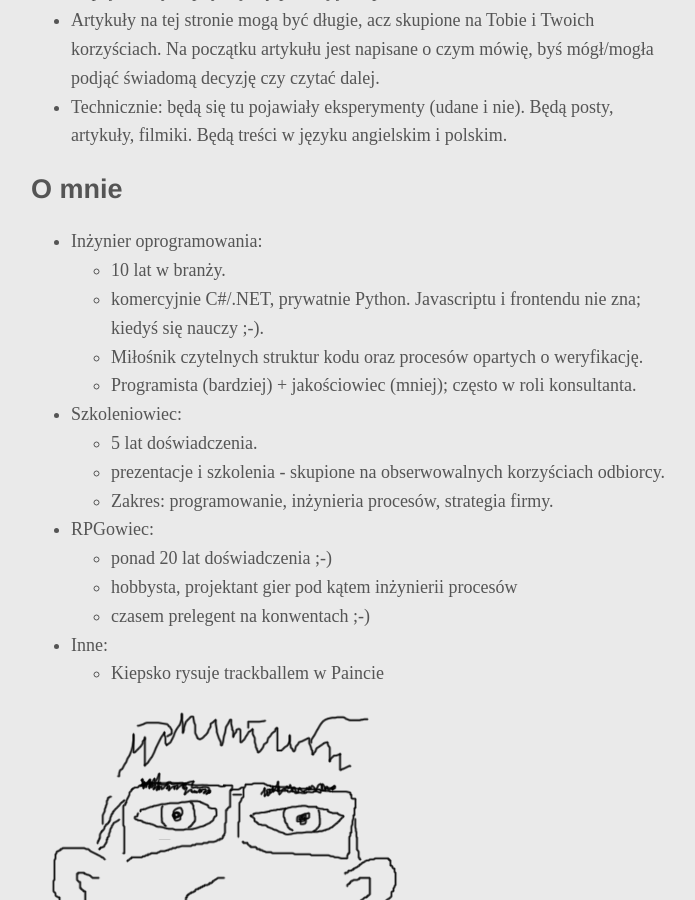
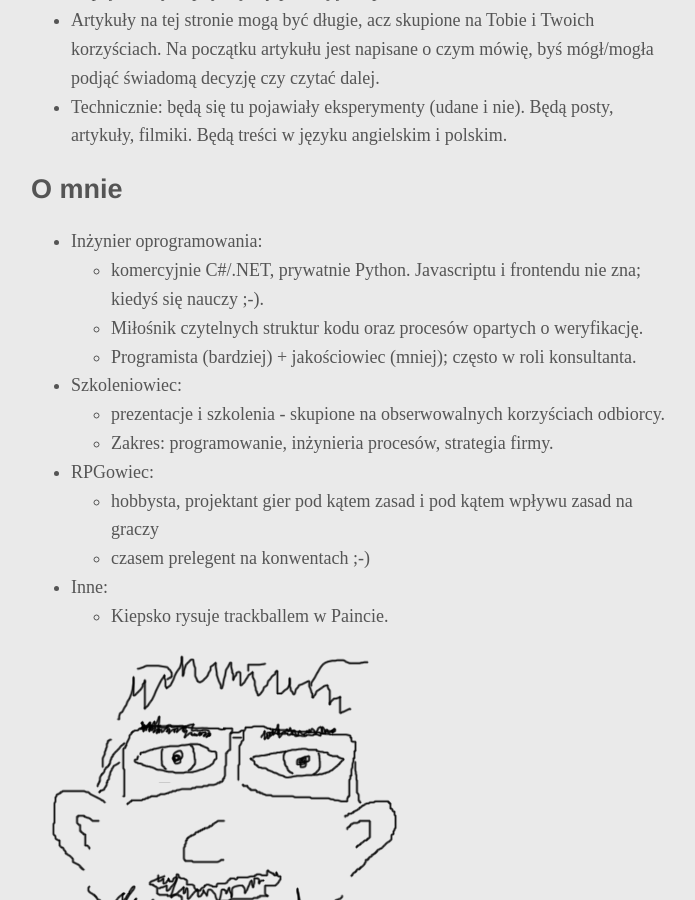
Before and after one commit to ljzolw/ljzolw.github.io, a Jekyll site: the page built from about/index.md, in a window 1280 px wide and 900 px high, scrolled down 622 px. Shown: the whole window, without its empty margins (284-979 px from the left). Built offline with Jekyll 4.4.1, drawn with Linux system fonts in a browser that asks for light colours.

Commit message:
Small change deleting experience.

```diff
--- a/about/index.md
+++ b/about/index.md
@@ -18,20 +18,17 @@ Witaj w moim warsztacie. Usiądź sobie, wypij swój ulubiony trunek i rozejrzyj
 ## O mnie
 
 * Inżynier oprogramowania:
-    * 10 lat w branży.
     * komercyjnie C#/.NET, prywatnie Python. Javascriptu i frontendu nie zna; kiedyś się nauczy ;-).
     * Miłośnik czytelnych struktur kodu oraz procesów opartych o weryfikację.
     * Programista (bardziej) + jakościowiec (mniej); często w roli konsultanta.
 * Szkoleniowiec:
-    * 5 lat doświadczenia.
     * prezentacje i szkolenia - skupione na obserwowalnych korzyściach odbiorcy.
     * Zakres: programowanie, inżynieria procesów, strategia firmy.
 * RPGowiec:
-    * ponad 20 lat doświadczenia ;-)
-    * hobbysta, projektant gier pod kątem inżynierii procesów
+    * hobbysta, projektant gier pod kątem zasad i pod kątem wpływu zasad na graczy
     * czasem prelegent na konwentach ;-)
 * Inne:
-    * Kiepsko rysuje trackballem w Paincie
+    * Kiepsko rysuje trackballem w Paincie.
 
 ![_Rysunek: kiepsko narysowany przeze mnie autoportret swojej twarzy w paincie. Zawiera dwa kiepsko narysowane żółwie._](/img/about/ljzolw.png)
 
```
